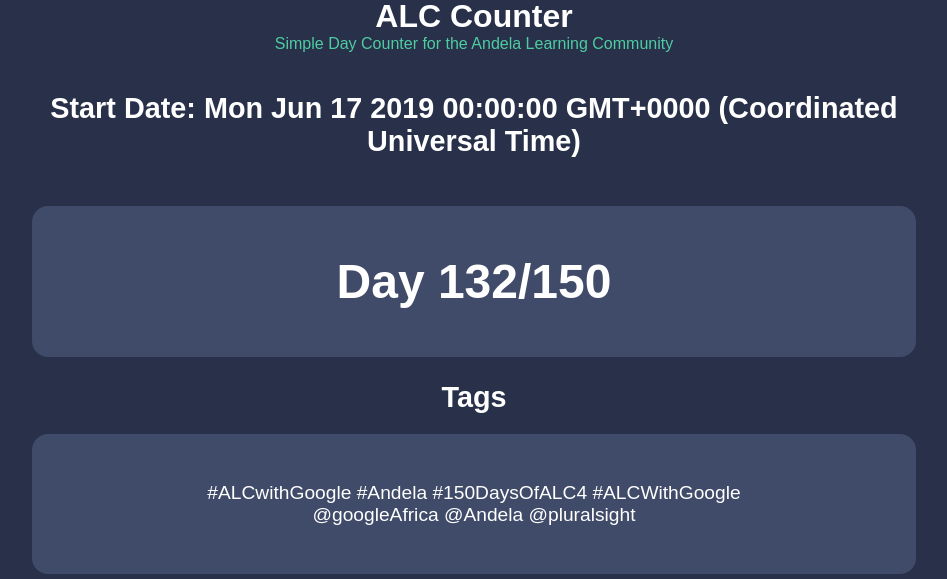
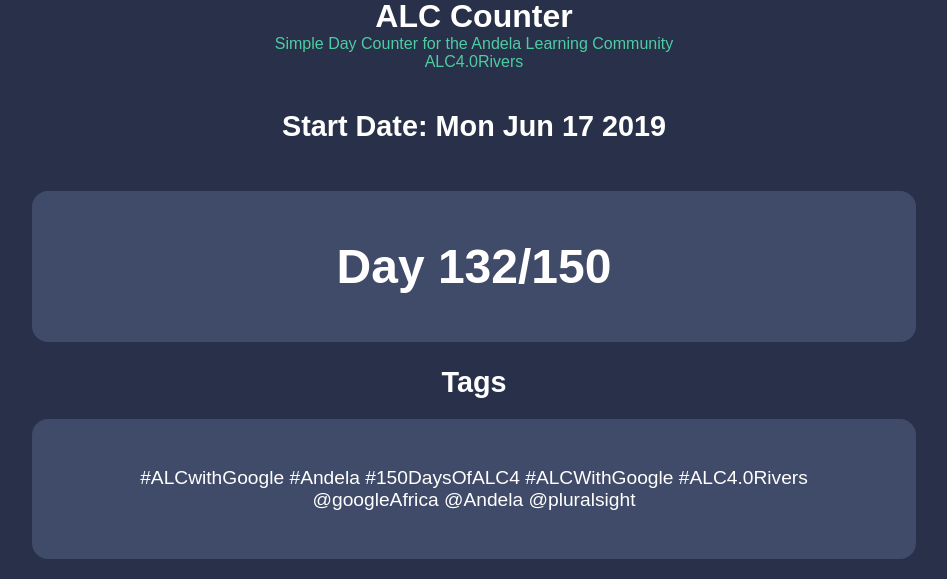
Before and after one commit to Godwin9911/alc_counter, a plain HTML site: page index.html in a window 1280 px wide. Shown: the part 204-783 px from the top of the page, without its empty margins (166-1113 px from the left). Drawn offline with Linux system fonts and the light colour scheme.

Commit message:
fixed index

```diff
--- a/alc.html
+++ b/index.html
@@ -10,6 +10,7 @@
 <body>
   <header><div><img src="alc2.png" alt="andelalogo"/></div><div><h1>ALC Counter</h1></div>
   <h4>Simple Day Counter for the Andela Learning Community</h4>
+  <h4>ALC4.0Rivers</h5>
   </header>
    <main>
       <div>
@@ -18,7 +19,7 @@
       </div>
       <div>
         <h2>Tags</h2>
-        <p>#ALCwithGoogle #Andela #150DaysOfALC4 #ALCWithGoogle  <br/>@googleAfrica @Andela @pluralsight</p>
+        <p>#ALCwithGoogle #Andela #150DaysOfALC4 #ALCWithGoogle  #ALC4.0Rivers<br/>@googleAfrica @Andela @pluralsight</p>
       </div>
       <div>
         <h2>Partners</h2>
@@ -49,7 +50,7 @@
       let diffDays = Math.ceil(diff / (1000 * 3600 * 24));
 
       document.getElementById("dayCount").innerHTML = `Day ${diffDays}/150`
-      document.getElementById("start").innerHTML = `${startDate}`
+      document.getElementById("start").innerHTML = `${startDate.toDateString()}`
       console.log(`diffDays: ${diffDays}`);
 
   </script>
```
